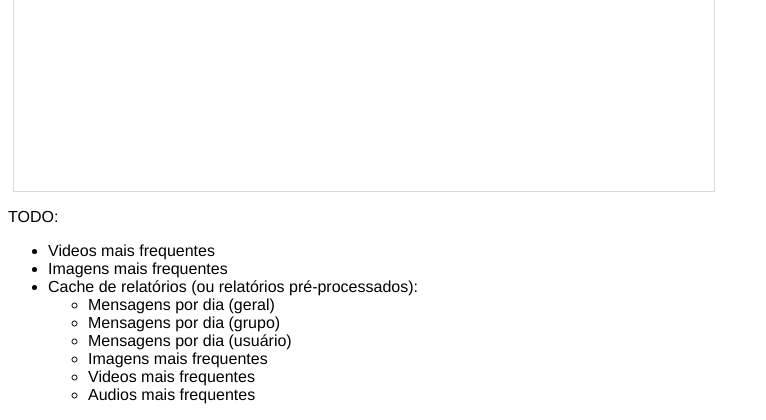
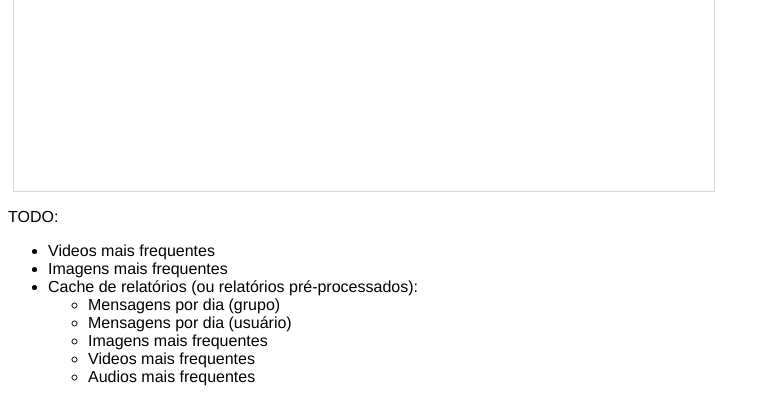
Before and after one commit to luizcavalcanti/telegram-scrapper, a Django app: template telegram_scrapper/templates/dashboard.html in a window 1280 px wide. Shown: the part 784-1204 px from the top of the page, without its empty margins (0-766 px from the left). After the commit the page ends 1170 px from the top, so only its background shows below. Run offline with Django 3.2, Linux system fonts and the light colour scheme; the template is opened without the code that fills it, so the values that code supplies are empty; data comes from the database, SQL or seed files in the repository; parts of the project's set-up code (start-up, migrations or seed data) failed here and were passed over; some libraries are stand-ins or nearby versions.

Commit message:
Atualização do TO-DO

```diff
--- a/telegram_scrapper/templates/dashboard.html
+++ b/telegram_scrapper/templates/dashboard.html
@@ -25,7 +25,6 @@
   <li>Imagens mais frequentes</li>
   <li>Cache de relatórios (ou relatórios pré-processados):</li>
   <ul>
-    <li>Mensagens por dia (geral)</li>
     <li>Mensagens por dia (grupo)</li>
     <li>Mensagens por dia (usuário)</li>
     <li>Imagens mais frequentes</li>
```
